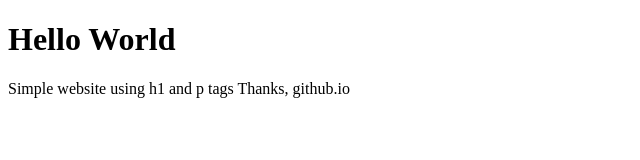
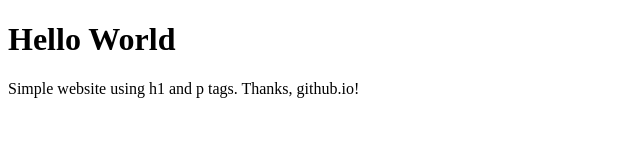
Before and after one commit to WonderedLamb256/experimental-website, a plain HTML site: page index.html in a window 1280 px wide. Shown: the full height of the page, 0-640 px from the left. Drawn offline with Linux system fonts and the light colour scheme.

Commit message:
Update index.html

```diff
--- a/index.html
+++ b/index.html
@@ -12,8 +12,8 @@
             <main>
                   <h1>Hello World</h1>
                   <p>
-                  Simple website using h1 and p tags
-                  Thanks, github.io
+                  Simple website using h1 and p tags.
+                  Thanks, github.io!
                   </p>
             </main>
             <footer>
```
